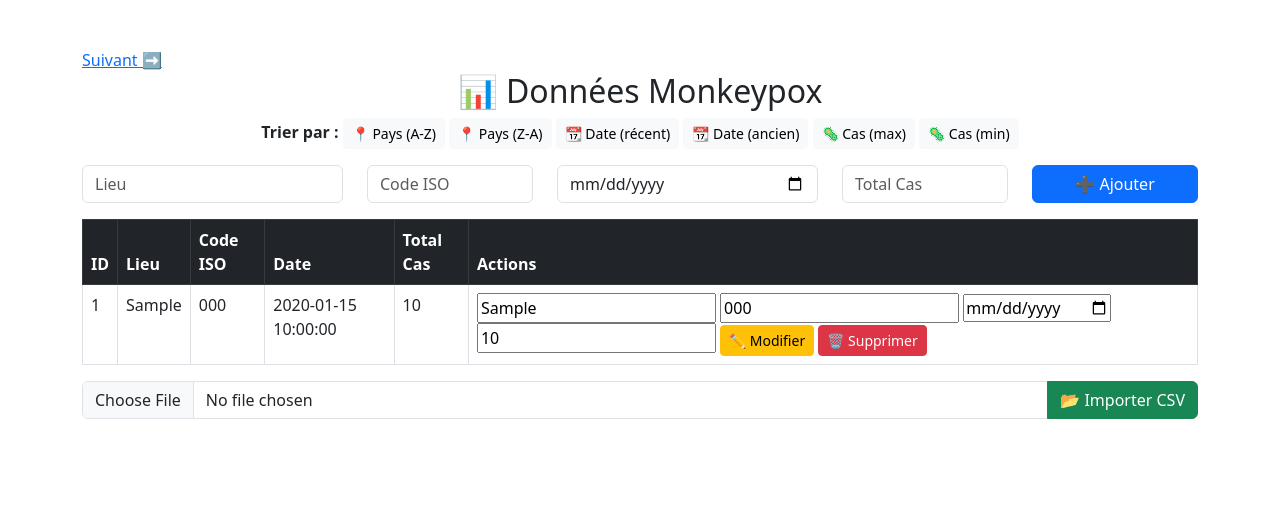
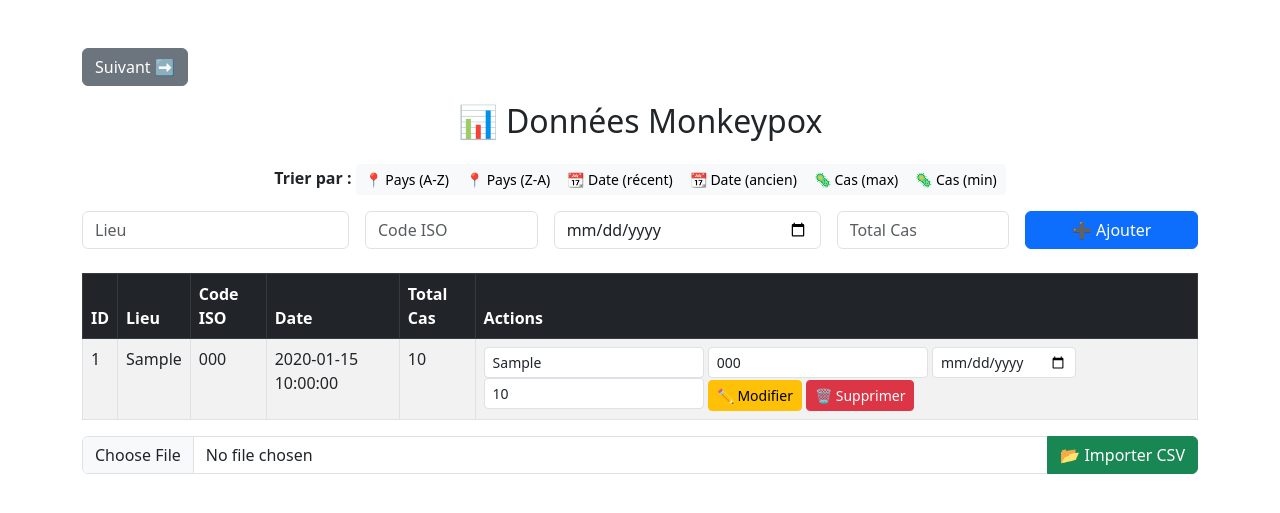
Before and after one commit to Mooodrix/mspr1, a Flask app: page / in a window 1280 px wide. Shown: the top 513 px of the page. Run offline with Flask 3, Linux system fonts and the light colour scheme; tables that the repository leaves empty or names only in its code hold one stand-in row (values such as "Sample post"); data that the repository does not hold is empty.

Commit message:
Enhance UI layout and styling for pagination and form elements

```diff
--- a/templates/index.html
+++ b/templates/index.html
@@ -7,16 +7,19 @@
     <link rel="stylesheet" href="https://cdn.jsdelivr.net/npm/bootstrap@5.3.0/dist/css/bootstrap.min.css">
 </head>
 <body class="container mt-5">
-    <a href="?page={{ page - 1 }}" {% if page <= 1 %}style="display:none"{% endif %}>⬅️ Précédent</a>
-<a href="?page={{ page + 1 }}">Suivant ➡️</a>
+    <div class="d-flex justify-content-between mb-3">
+        <a href="?page={{ page - 1 }}" class="btn btn-secondary" {% if page <= 1 %}style="display:none"{% endif %}>⬅️ Précédent</a>
+        <a href="?page={{ page + 1 }}" class="btn btn-secondary">Suivant ➡️</a>
+    </div>
 
-    <h2 class="text-center">📊 Données Monkeypox</h2>
+    <h2 class="text-center mb-4">📊 Données Monkeypox</h2>
 
     <!-- Formulaire d'ajout -->
-    <form action="/add" method="POST" class="mb-3">
+    <form action="/add" method="POST" class="mb-4">
         <!-- Options de tri -->
         <div class="mb-3 text-center">
             <strong>Trier par :</strong>
+            <div class="btn-group" role="group">
                 <a href="/?sort_by=location&order=asc" class="btn btn-light btn-sm">📍 Pays (A-Z)</a>
                 <a href="/?sort_by=location&order=desc" class="btn btn-light btn-sm">📍 Pays (Z-A)</a>
                 <a href="/?sort_by=date&order=desc" class="btn btn-light btn-sm">📆 Date (récent)</a>
@@ -24,8 +27,9 @@
                 <a href="/?sort_by=total_cases&order=desc" class="btn btn-light btn-sm">🦠 Cas (max)</a>
                 <a href="/?sort_by=total_cases&order=asc" class="btn btn-light btn-sm">🦠 Cas (min)</a>
             </div>
+        </div>
 
-        <div class="row">
+        <div class="row g-3">
             <div class="col-md-3">
                 <input type="text" name="location" class="form-control" placeholder="Lieu" required>
             </div>
@@ -45,7 +49,7 @@
     </form>
 
     <!-- Tableau des données -->
-    <table class="table table-bordered">
+    <table class="table table-bordered table-striped">
         <thead class="table-dark">
             <tr>
                 <th>ID</th>
@@ -67,10 +71,10 @@
                 <td>
                     <!-- Formulaire de modification -->
                     <form action="/edit/{{ row.id }}" method="POST" class="d-inline">
-                        <input type="text" name="location" value="{{ row.location }}" required>
-                        <input type="text" name="iso_code" value="{{ row.iso_code }}" required>
-                        <input type="date" name="date" value="{{ row.date }}" required>
-                        <input type="number" name="total_cases" value="{{ row.total_cases }}" required>
+                        <input type="text" name="location" value="{{ row.location }}" class="form-control form-control-sm d-inline-block w-auto" required>
+                        <input type="text" name="iso_code" value="{{ row.iso_code }}" class="form-control form-control-sm d-inline-block w-auto" required>
+                        <input type="date" name="date" value="{{ row.date }}" class="form-control form-control-sm d-inline-block w-auto" required>
+                        <input type="number" name="total_cases" value="{{ row.total_cases }}" class="form-control form-control-sm d-inline-block w-auto" required>
                         <button type="submit" class="btn btn-warning btn-sm">✏️ Modifier</button>
                     </form>
 
@@ -81,6 +85,7 @@
             {% endfor %}
         </tbody>
     </table>
+
     <!-- Formulaire d'upload CSV -->
     <form action="/upload" method="POST" enctype="multipart/form-data" class="mb-3">
         <div class="input-group">
@@ -88,7 +93,5 @@
             <button type="submit" class="btn btn-success">📂 Importer CSV</button>
         </div>
     </form>
-
-
 </body>
 </html>
```
Lines whose indentation alone changed are shown as unchanged.
